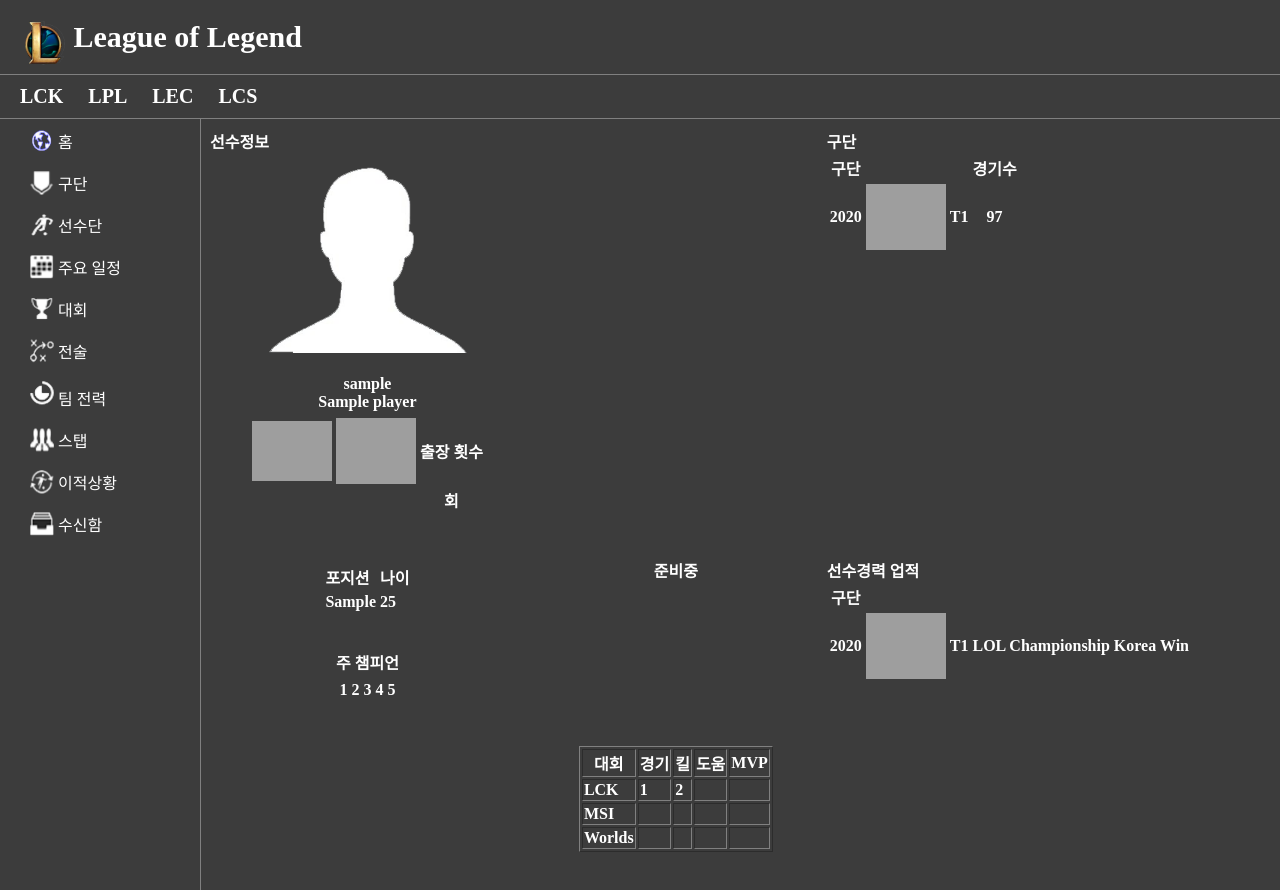
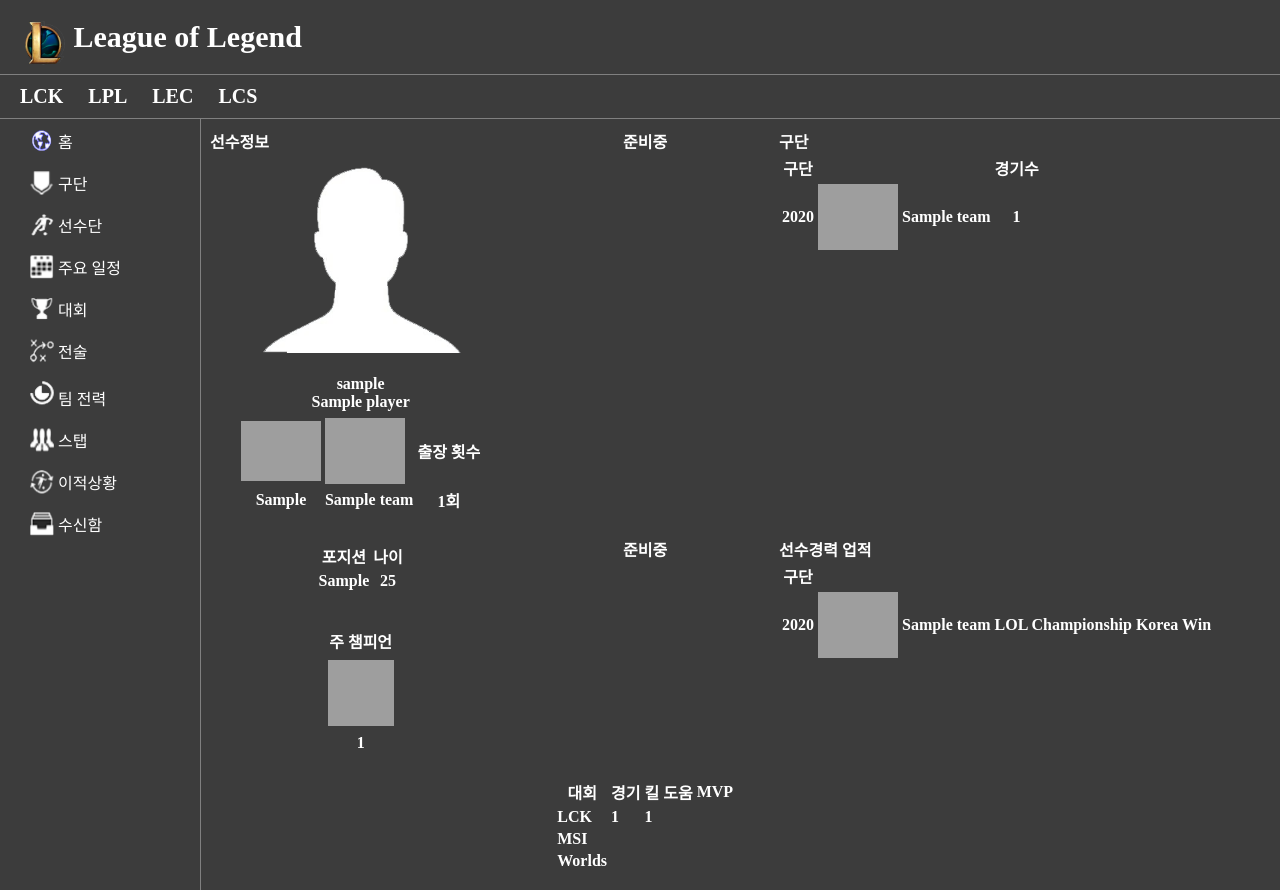
Before and after one commit to chansule92/LM_1, a Django app: page /LM_1/player/1/ in a window 1280 px wide. Run offline with Django 3.2, Linux system fonts and the light colour scheme; tables that the repository leaves empty hold one stand-in row (values such as "Sample post"); grey boxes are pictures that could not be loaded.

Commit message:
'Firstorm'

```diff
--- a/LM_1/templates/LM_1/player_detail.html
+++ b/LM_1/templates/LM_1/player_detail.html
@@ -9,19 +9,21 @@
     {{ player_content.nick }}<br>{{ player_content.name }}
     <div>
       <table border=0 >
-        <th></th><tr><td><img src="/static/img/{{ player_content.team.league }}/{{ player_content.team.nation }}.png" width=80px height=60px align=center></td><td><img src="/static/img/{{ player_content.team.league }}/{{ player_content.team.name }}.png" width=80px height=66px align=center></td><td>출장 횟수</td></tr><tr align=center><td></td><td></td><td>{{n.Count}}회</td></tr></table>
+        <th></th><tr><td><img src="/static/img/{{ player_content.team.league }}/{{ player_content.team.nation }}.png" width=80px height=60px align=center></td><td><img src="/static/img/{{ player_content.team.league }}/{{ player_content.team.name }}.png" width=80px height=66px align=center></td><td>출장 횟수</td></tr><tr align=center><td>{{player_content.nation}}</td><td>{{ player_content.team.name }}</td><td>{{play.0.1}}회</td></tr></table>
 
     </div>
   </div>
   <div class="item2">
 
-    <div align=center></div><br>
+
+
+    <div align=center>준비중</div><br>
 
   </div>
   <div class="item3">
     구단
-    <table border=0>
-      <th align=center>구단</th><th></th><th></th><th>경기수</th><tr><td>2020</td><td><img src="/static/img/{{ player_content.team.league }}/{{ player_content.team.name }}.png" width=80px height=66px align=center></td><td>T1</td><td align=center>97</td></tr>
+    <table border=0 >
+      <th align=center>구단</th><th></th><th></th><th>경기수</th><tr><td>2020</td><td><img src="/static/img/{{ player_content.team.league }}/{{ player_content.team.name }}.png" width=80px height=66px align=center></td><td>{{ player_content.team.name }}</td><td align=center>{{play.0.1}}</td></tr>
     </table>
 
     </table>
@@ -29,12 +31,25 @@
   <div class="item4">
     <div align=center>
       <table border=0>
-        <th></th><tr><td>포지션</td><td>나이</td></tr><tr><td>{{ player_content.position }}</td><td>25</td></tr></table>
+        <th></th><tr><td align=center>포지션</td><td align=center>나이</td></tr><tr><td>
+          {{ player_content.position }} </td><td align=center>25</td></tr></table>
         <br><br>
 
       주 챔피언<br>
       <table border=0>
-        <th></th><tr><td>1</td><td>2</td><td>3</td><td>4</td><td>5</td></tr></table>
+        <th></th><tr>
+          {% for most in most %}
+
+            <td><img src="/static/img/champion/{{ most.champion }}.png" width=66px height=66px></td>
+
+          {% endfor %}
+        </tr><tr>
+          {% for most in most %}
+
+            <td align=center>{{most.most_champion}}</td>
+
+          {% endfor %}
+        </tr></table>
     </div>
 
   </div>
@@ -42,13 +57,13 @@
     준비중</div>
   <div class="item6">선수경력 업적
     <table border=0>
-      <th align=center>구단</th><th></th><th></th><th></th><tr><td>2020</td><td><img src="/static/img/{{ player_content.team.league }}/{{ player_content.team.name }}.png" width=80px height=66px align=center></td><td>T1</td><td align=center>LOL Championship Korea Win</td></tr>
+      <th align=center>구단</th><th></th><th></th><th></th><tr><td>2020</td><td><img src="/static/img/{{ player_content.team.league }}/{{ player_content.team.name }}.png" width=80px height=66px align=center></td><td>{{ player_content.team.name }}</td><td align=center>LOL Championship Korea Win</td></tr>
     </table>
 
   </div>
   <div class="item7"></div>
   <div class="item8" align=center>
-    <table border=1><th>대회</th><th>경기</th><th>킬</th><th>도움</th><th>MVP</th><tr><td>LCK</td><td> {{n.count}}1</td><td>2</td><td></td><td></td></tr><tr><td>MSI</td><td></td><td></td><td></td><td></td></tr><tr><td>Worlds</td><td></td><td></td><td></td><td></td></tr></table>
+    <table border=0><th>대회</th><th>경기</th><th>킬</th><th>도움</th><th>MVP</th><tr><td>LCK</td><td>{{play.0.1}}</td><td>{{ kill.0.1 }}</td><td></td><td></td></tr><tr><td>MSI</td><td></td><td></td><td></td><td></td></tr><tr><td>Worlds</td><td></td><td></td><td></td><td></td></tr></table>
 
   </div>
   <div class="item9">
--- a/LM_1/views.py
+++ b/LM_1/views.py
@@ -22,7 +22,7 @@
 
 def player_index(request):
 
-    player_list = player.objects.order_by('-nick')
+    player_list = player.objects.order_by('nick')
     context = {'player_list': player_list}
     return render(request, 'LM_1/player_list.html', context)
 
@@ -30,9 +30,11 @@
 def player_detail(request, player_id):
 
     player_content = player.objects.get(id=player_id)
-    context = {'player_content': player_content}
+    play = game_detail.objects.values_list('nick').filter(nick = player_content.nick).annotate(total_play=Count('number'))
+    kill = game_detail.objects.values_list('nick').filter(nick = player_content.nick).annotate(total_kill=Sum('Kill'))
+    most = game_detail.objects.values('champion').filter(nick = player_content.nick).annotate(most_champion=Count('champion')).order_by('-most_champion')[:5]
 
-    kill = game_detail.objects.values('nick').annotate(total_kill=Sum('Kill'))
+    context = {'player_content': player_content,'play':play, 'kill':kill, 'most':most}
     return render(request, 'LM_1/player_detail.html', context)
 
 def league_index(request):
```
Also changed, not shown: LM_1/templates/LM_1/team_detail.html (+5 -5 lines), static/img/LCK/T1.png.
